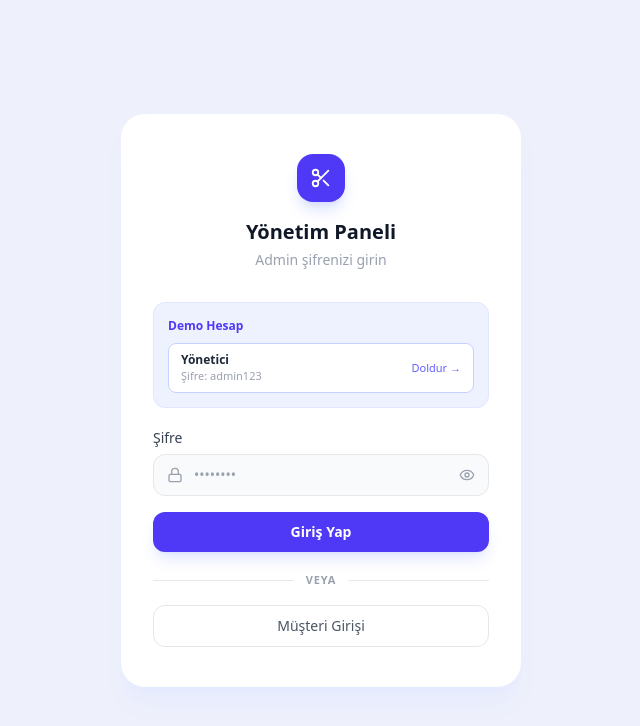
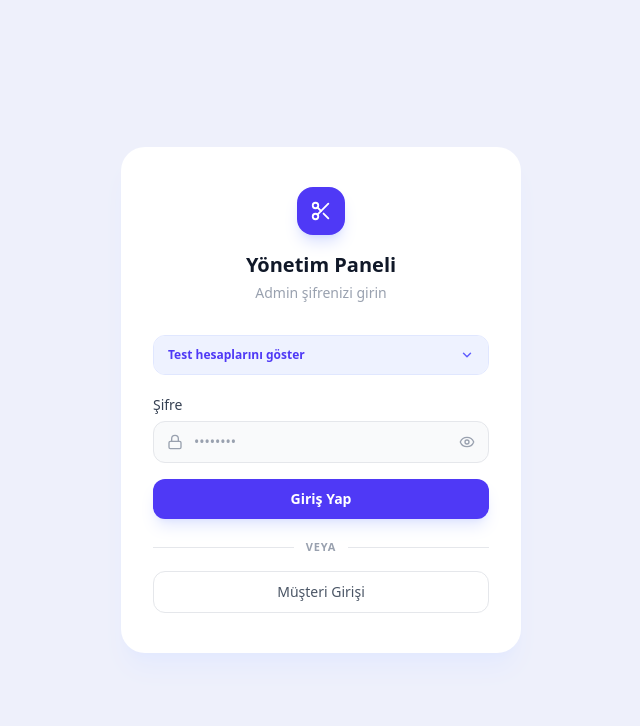
Before and after one commit to ibkkocabiyik/randevu-app, a React (Vite) app: page /admin/login in a window 1280 px wide. Shown: the top 726 px of the page, without its empty margins (319-959 px from the left). Built offline with nearby package versions, Linux system fonts and the light colour scheme; no server answers.

Commit message:
Convert demo accounts to collapsible accordion
Co-Authored-By: Claude Sonnet 4.6 <noreply@anthropic.com>

```diff
--- a/src/pages/admin/Login.tsx
+++ b/src/pages/admin/Login.tsx
@@ -9,6 +9,7 @@ export default function Login() {
 
   const [password, setPassword] = useState('');
   const [showPass, setShowPass] = useState(false);
+  const [showDemo, setShowDemo] = useState(false);
   const [error, setError] = useState('');
   const [loading, setLoading] = useState(false);
 
@@ -37,9 +38,26 @@ export default function Login() {
             <p className="text-sm text-gray-400 mt-1">Admin şifrenizi girin</p>
           </div>
 
-          {/* Demo hesap */}
-          <div className="mb-5 rounded-xl border border-indigo-100 dark:border-indigo-500/20 bg-indigo-50 dark:bg-indigo-500/10 p-3.5">
-            <p className="text-[0.75rem] font-semibold text-indigo-600 dark:text-indigo-400 mb-2">Demo Hesap</p>
+          {/* Demo hesap - akordiyon */}
+          <div className="mb-5 rounded-xl border border-indigo-100 dark:border-indigo-500/20 overflow-hidden">
+            <button
+              type="button"
+              onClick={() => setShowDemo(v => !v)}
+              className="flex w-full items-center justify-between px-3.5 py-2.5 bg-indigo-50 dark:bg-indigo-500/10 hover:bg-indigo-100 dark:hover:bg-indigo-500/20 transition-colors"
+            >
+              <span className="text-[0.75rem] font-semibold text-indigo-600 dark:text-indigo-400">Test hesaplarını göster</span>
+              <svg
+                xmlns="http://www.w3.org/2000/svg"
+                width="14" height="14"
+                viewBox="0 0 24 24" fill="none" stroke="currentColor" strokeWidth="2.5"
+                strokeLinecap="round" strokeLinejoin="round"
+                className={`text-indigo-500 dark:text-indigo-400 transition-transform duration-200 ${showDemo ? 'rotate-180' : ''}`}
+              >
+                <polyline points="6 9 12 15 18 9" />
+              </svg>
+            </button>
+            {showDemo && (
+              <div className="p-3 bg-indigo-50/50 dark:bg-indigo-500/5 border-t border-indigo-100 dark:border-indigo-500/20">
                 <button
                   type="button"
                   onClick={() => setPassword('admin123')}
@@ -51,6 +69,8 @@ export default function Login() {
                   </div>
                   <span className="text-[11px] font-medium text-indigo-500 dark:text-indigo-400">Doldur →</span>
                 </button>
+              </div>
+            )}
           </div>
 
           <form onSubmit={handleSubmit} className="space-y-4">
--- a/src/pages/user/AuthPage.tsx
+++ b/src/pages/user/AuthPage.tsx
@@ -77,11 +77,29 @@ function LoginForm() {
     else setError(err ?? 'Giriş başarısız.');
   }
 
+  const [showDemo, setShowDemo] = useState(false);
+
   return (
     <div className="space-y-4">
-      <div className="rounded-xl border border-indigo-100 dark:border-indigo-500/20 bg-indigo-50 dark:bg-indigo-500/10 p-3.5">
-        <p className="text-[0.75rem] font-semibold text-[#6366F1] dark:text-indigo-400 mb-2">Demo Hesaplar</p>
-        <div className="flex flex-col gap-1.5">
+      <div className="rounded-xl border border-indigo-100 dark:border-indigo-500/20 overflow-hidden">
+        <button
+          type="button"
+          onClick={() => setShowDemo(v => !v)}
+          className="flex w-full items-center justify-between px-3.5 py-2.5 bg-indigo-50 dark:bg-indigo-500/10 hover:bg-indigo-100 dark:hover:bg-indigo-500/20 transition-colors"
+        >
+          <span className="text-[0.75rem] font-semibold text-[#6366F1] dark:text-indigo-400">Test hesaplarını göster</span>
+          <svg
+            xmlns="http://www.w3.org/2000/svg"
+            width="14" height="14"
+            viewBox="0 0 24 24" fill="none" stroke="currentColor" strokeWidth="2.5"
+            strokeLinecap="round" strokeLinejoin="round"
+            className={`text-[#6366F1] dark:text-indigo-400 transition-transform duration-200 ${showDemo ? 'rotate-180' : ''}`}
+          >
+            <polyline points="6 9 12 15 18 9" />
+          </svg>
+        </button>
+        {showDemo && (
+          <div className="flex flex-col gap-1.5 p-3 bg-indigo-50/50 dark:bg-indigo-500/5 border-t border-indigo-100 dark:border-indigo-500/20">
             {DEMO_USERS.map(u => (
               <button
                 key={u.email}
@@ -97,6 +115,7 @@ function LoginForm() {
               </button>
             ))}
           </div>
+        )}
       </div>
 
       <form onSubmit={handleSubmit} className="space-y-4">
```
Lines whose indentation alone changed are shown as unchanged.
